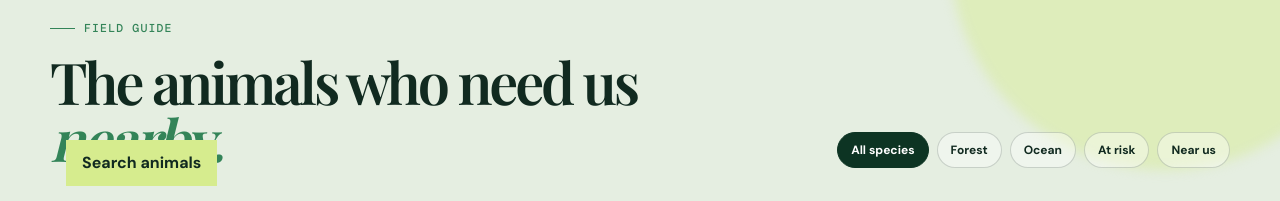
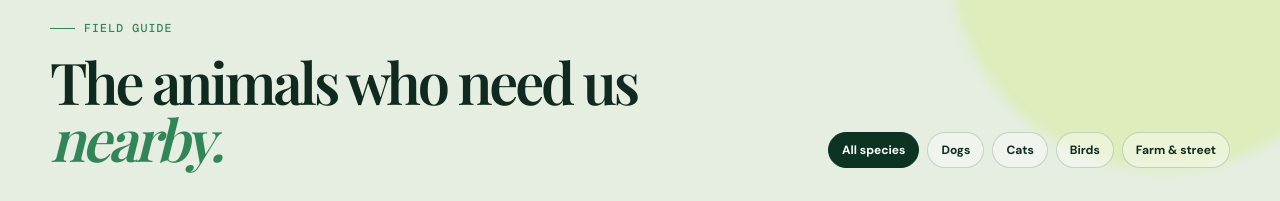
Before and after one commit to Alok2709-dev/Animal-allies, a website: page index.html in a window 1280 px wide. Shown: the part 1640-1841 px from the top of the page. Drawn offline with nearby package versions, Linux system fonts and the light colour scheme; a web font is replaced by a local one.

Commit message:
Make animal filters clear and accessible

```diff
--- a/index.html
+++ b/index.html
@@ -47,10 +47,10 @@
 
     <section class="section explore" id="wild">
       <div class="shell">
-        <div class="section-top reveal"><div><p class="eyebrow">Field guide</p><h2 class="section-title">The animals who need us <em>nearby.</em></h2></div><div class="filters" aria-label="Filter animals"><button class="filter active" data-filter="all">All species</button><button class="filter" data-filter="forest">Forest</button><button class="filter" data-filter="ocean">Ocean</button><button class="filter" data-filter="endangered">At risk</button><button class="filter" data-filter="neighbourhood">Near us</button></div></div>
-        <div class="explore-tools reveal"><label class="search"><span class="skip">Search animals</span><input id="animalSearch" type="search" placeholder="Search any animal — results from the web…"></label></div>
+        <div class="section-top reveal"><div><p class="eyebrow">Field guide</p><h2 class="section-title">The animals who need us <em>nearby.</em></h2></div><div class="filters" aria-label="Filter animals"><button class="filter active" data-filter="all">All species</button><button class="filter" data-filter="dog">Dogs</button><button class="filter" data-filter="cat">Cats</button><button class="filter" data-filter="bird">Birds</button><button class="filter" data-filter="farm">Farm & street</button></div></div>
+        <div class="explore-tools reveal"><label class="search"><span class="visually-hidden">Search animals</span><input id="animalSearch" type="search" placeholder="Search any animal — results from the web…"></label></div>
         <div class="animal-grid">
-          <article class="animal-card reveal" data-animal="street-dog" data-habitat="neighbourhood" data-status="community" data-scientific="Canis lupus familiaris" data-range="Cities, towns and villages worldwide" data-facts="Street dogs need clean water, safe shelter and compassionate care. Avoid sudden movements around a frightened or injured dog. Contact a local rescuer or veterinarian if it is hurt; do not give human medicines."><img loading="lazy" src="https://images.unsplash.com/photo-1552053831-71594a27632d?auto=format&fit=crop&w=900&q=84" alt="Dog looking toward the camera"><button class="save" type="button" aria-label="Save street dog" aria-pressed="false">♡</button><div class="animal-content"><div class="animal-meta"><span>Canis lupus familiaris</span><span>Community care</span></div><h3>Street dog</h3><p>Neighbourhood companion · Around us</p><button class="learn-animal" type="button">Know this animal ↗</button></div></article>
+          <article class="animal-card reveal" data-animal="dog" data-habitat="neighbourhood" data-status="community" data-scientific="Canis lupus familiaris" data-range="Cities, towns and villages worldwide" data-facts="Street dogs need clean water, safe shelter and compassionate care. Avoid sudden movements around a frightened or injured dog. Contact a local rescuer or veterinarian if it is hurt; do not give human medicines."><img loading="lazy" src="https://images.unsplash.com/photo-1552053831-71594a27632d?auto=format&fit=crop&w=900&q=84" alt="Dog looking toward the camera"><button class="save" type="button" aria-label="Save street dog" aria-pressed="false">♡</button><div class="animal-content"><div class="animal-meta"><span>Canis lupus familiaris</span><span>Community care</span></div><h3>Street dog</h3><p>Neighbourhood companion · Around us</p><button class="learn-animal" type="button">Know this animal ↗</button></div></article>
           <article class="animal-card reveal" data-animal="cat" data-habitat="neighbourhood" data-status="community" data-scientific="Felis catus" data-range="Worldwide, including urban neighbourhoods" data-facts="Cats communicate through body language, scent and sound. A sick or frightened cat may hide or scratch if approached. Keep a safe distance, provide a quiet space only if safe, and contact a local animal-care professional for injuries."><img loading="lazy" src="https://images.unsplash.com/photo-1573865526739-10659fec78a5?auto=format&fit=crop&w=900&q=84" alt="Cat looking calmly toward the camera"><button class="save" type="button" aria-label="Save cat" aria-pressed="false">♡</button><div class="animal-content"><div class="animal-meta"><span>Felis catus</span><span>Community care</span></div><h3>Domestic cat</h3><p>Quiet observer · Homes and streets</p><button class="learn-animal" type="button">Know this animal ↗</button></div></article>
           <article class="animal-card reveal" data-animal="owl" data-habitat="forest" data-status="vulnerable" data-scientific="Order Strigiformes" data-range="Woodlands, grasslands and many cities worldwide" data-facts="Owls are mostly nocturnal birds with excellent hearing and vision. If you find an owl on the ground, keep pets and people away and contact a wildlife rehabilitator. Do not attempt to feed it or force it to fly."><img loading="lazy" src="https://images.unsplash.com/photo-1549608276-5786777e6587?auto=format&fit=crop&w=900&q=84" alt="Owl perched in its habitat"><button class="save" type="button" aria-label="Save owl" aria-pressed="false">♡</button><div class="animal-content"><div class="animal-meta"><span>Strigiformes</span><span>Wildlife</span></div><h3>Owl</h3><p>Night-time hunter · Many habitats</p><button class="learn-animal" type="button">Know this animal ↗</button></div></article>
           <article class="animal-card reveal" data-animal="cow" data-habitat="neighbourhood" data-status="community" data-scientific="Bos taurus" data-range="Domesticated worldwide" data-facts="Cows are social herbivores that need water, food, space and veterinary care. If you see an injured cow near traffic, stay clear of the road and call local animal rescue or municipal services rather than trying to move the animal yourself."><img loading="lazy" src="https://images.unsplash.com/photo-1524024973431-2ad916746881?auto=format&fit=crop&w=900&q=84" alt="Cow standing in a green field"><button class="save" type="button" aria-label="Save cow" aria-pressed="false">♡</button><div class="animal-content"><div class="animal-meta"><span>Bos taurus</span><span>Community care</span></div><h3>Cow</h3><p>Gentle grazer · Rural and urban areas</p><button class="learn-animal" type="button">Know this animal ↗</button></div></article>
```
